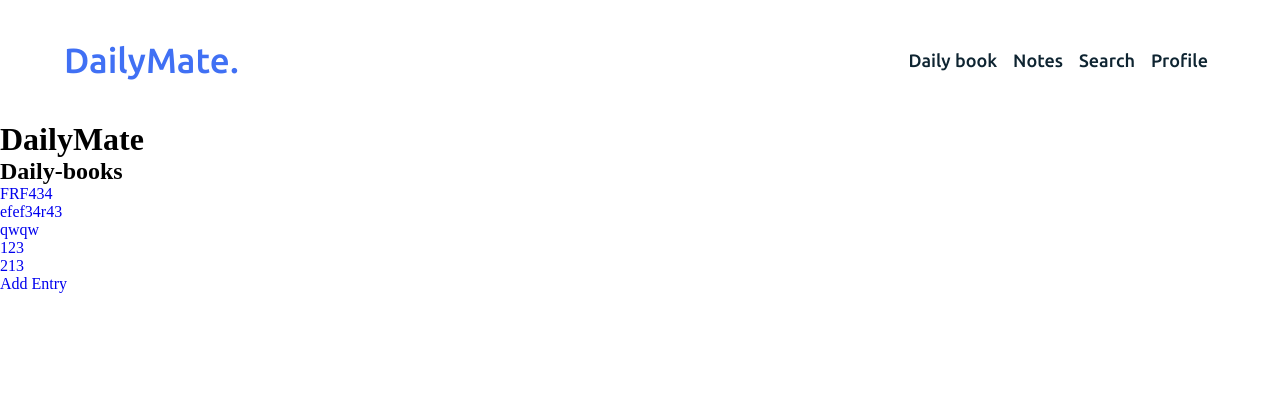
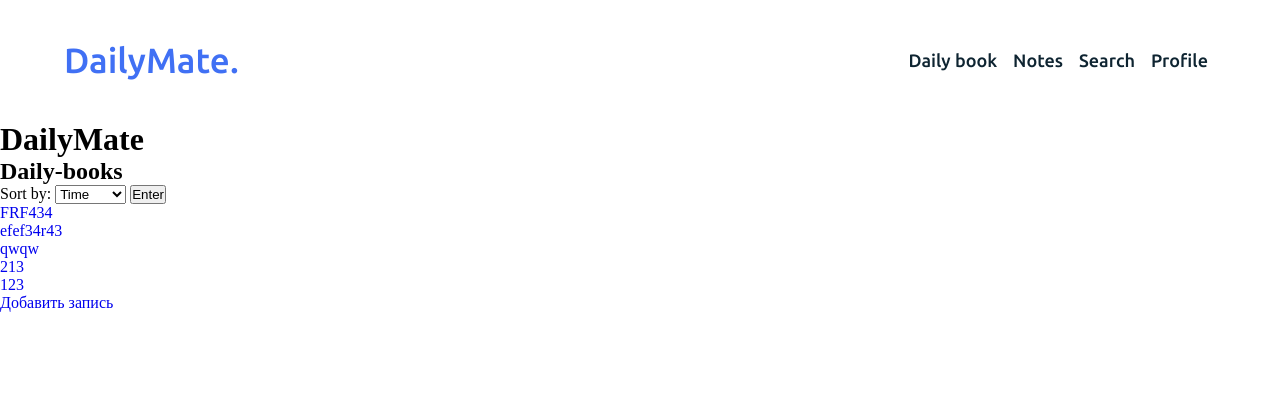
Before and after one commit to artem-andreyev/DailyMate-project, a Django app: a page that uses DailyMate_project/dailybook/templates/main/dailybook_list.html in a window 1280 px wide. Shown: the top 418 px of the page. Run offline with Django 4.2, Linux system fonts and the light colour scheme; a user stored in the database is signed in; data comes from the database, SQL or seed files in the repository; both versions use the stored data as it was after the commit.

Commit message:
Sorting for daily-books added

```diff
--- a/DailyMate_project/dailybook/templates/main/dailybook_list.html
+++ b/DailyMate_project/dailybook/templates/main/dailybook_list.html
@@ -1,12 +1,19 @@
 {% extends 'base.html' %}
-
 {% block content %}
   <h2>Daily-books</h2>
+  <form method="get">
+    <label for="sort_by">Sort by:</label>
+    <select name="sort_by" id="sort_by">
+      <option value="timestamp">Time</option>
+      <option value="title">Title</option>
+      <option value="emotion">Emotion</option>
+    </select>
+    <button type="submit">Enter</button>
+  </form>
   <ul>
     {% for dailybook in dailybooks %}
       <li><a href="{% url 'dailybook_detail' username=request.user.username pk=dailybook.pk %}">{{ dailybook.title }}</a></li>
     {% endfor %}
   </ul>
-
-  <a href="{% url 'dailybook_create' username=request.user.username %}">Add Entry</a>
+  <a href="{% url 'dailybook_create' username=request.user.username %}">Добавить запись</a>
 {% endblock %}
--- a/DailyMate_project/dailybook/templates/main/note_form.html
+++ b/DailyMate_project/dailybook/templates/main/note_form.html
@@ -23,7 +23,7 @@
       <div class="content">
         <header>
           <p>Add a new note</p>
-           <a href="{% url 'note_list' username=entry.author.username%}"><i class="uil uil-times"></i></a>
+          <a href="{% url 'note_list' username=request.user.username%} "><i class="uil uil-times"></i></a>
         </header>
         <form method="post">
           {% csrf_token %}
--- a/DailyMate_project/dailybook/views.py
+++ b/DailyMate_project/dailybook/views.py
@@ -49,7 +49,14 @@ def dailybook_list(request, username):
         except User.DoesNotExist:
             raise Http404("User does not exist")
 
-        dailybooks = Dailybook.objects.filter(author=user)
+        sort_by = request.GET.get('sort_by')
+        if sort_by == 'title':
+            dailybooks = Dailybook.objects.filter(author=user).order_by('title')
+        elif sort_by == 'emotion':
+            dailybooks = Dailybook.objects.filter(author=user).order_by('emotion')
+        else:  # Default sorting by date_edit
+            dailybooks = Dailybook.objects.filter(author=user).order_by('-date_edit')
+
         return render(request, 'main/dailybook_list.html', {'dailybooks': dailybooks})
 
 
```
Also changed, not shown: DailyMate_project/dailybook/templates/main/note_list.html (+7 -4 lines), DailyMate_project/db.sqlite3.
